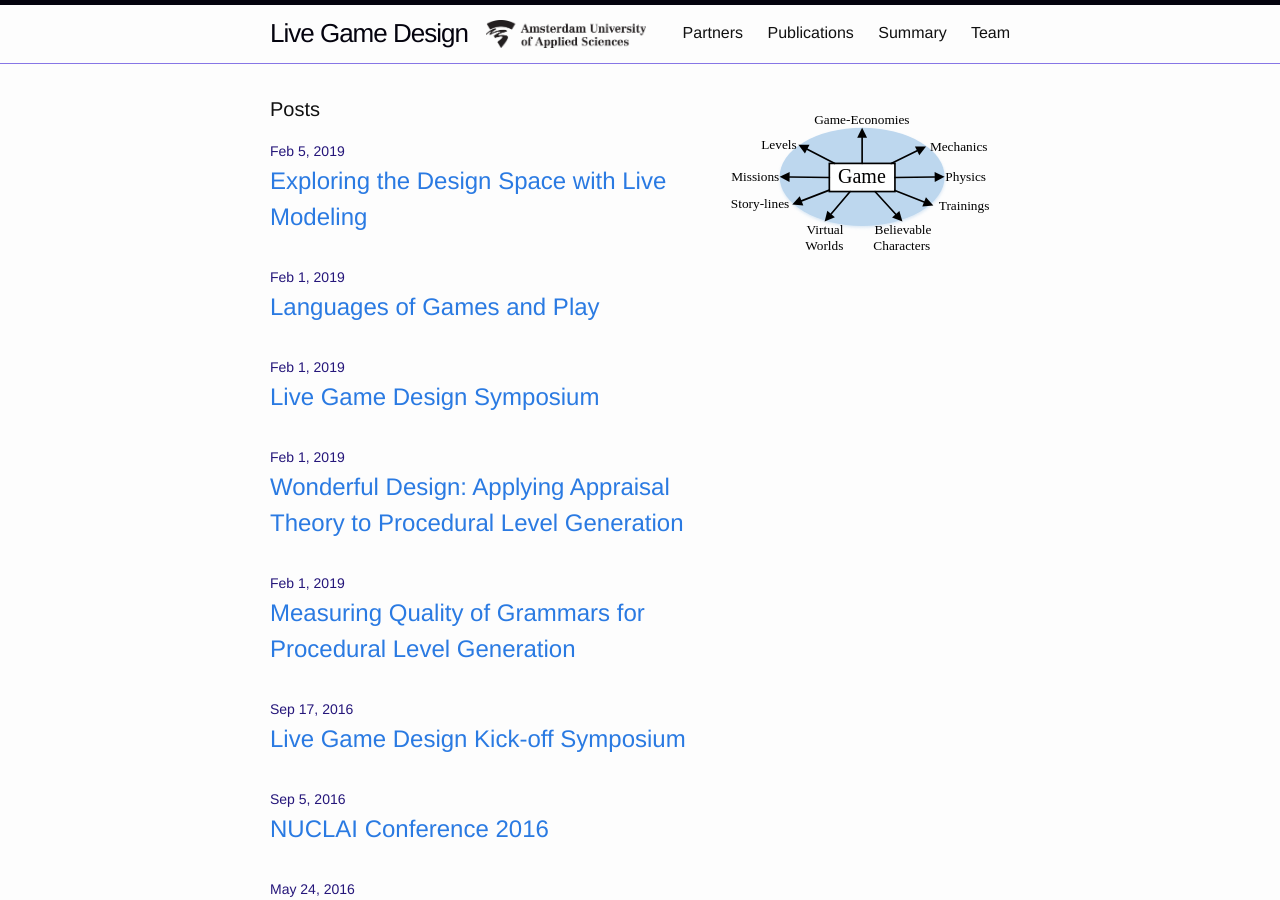
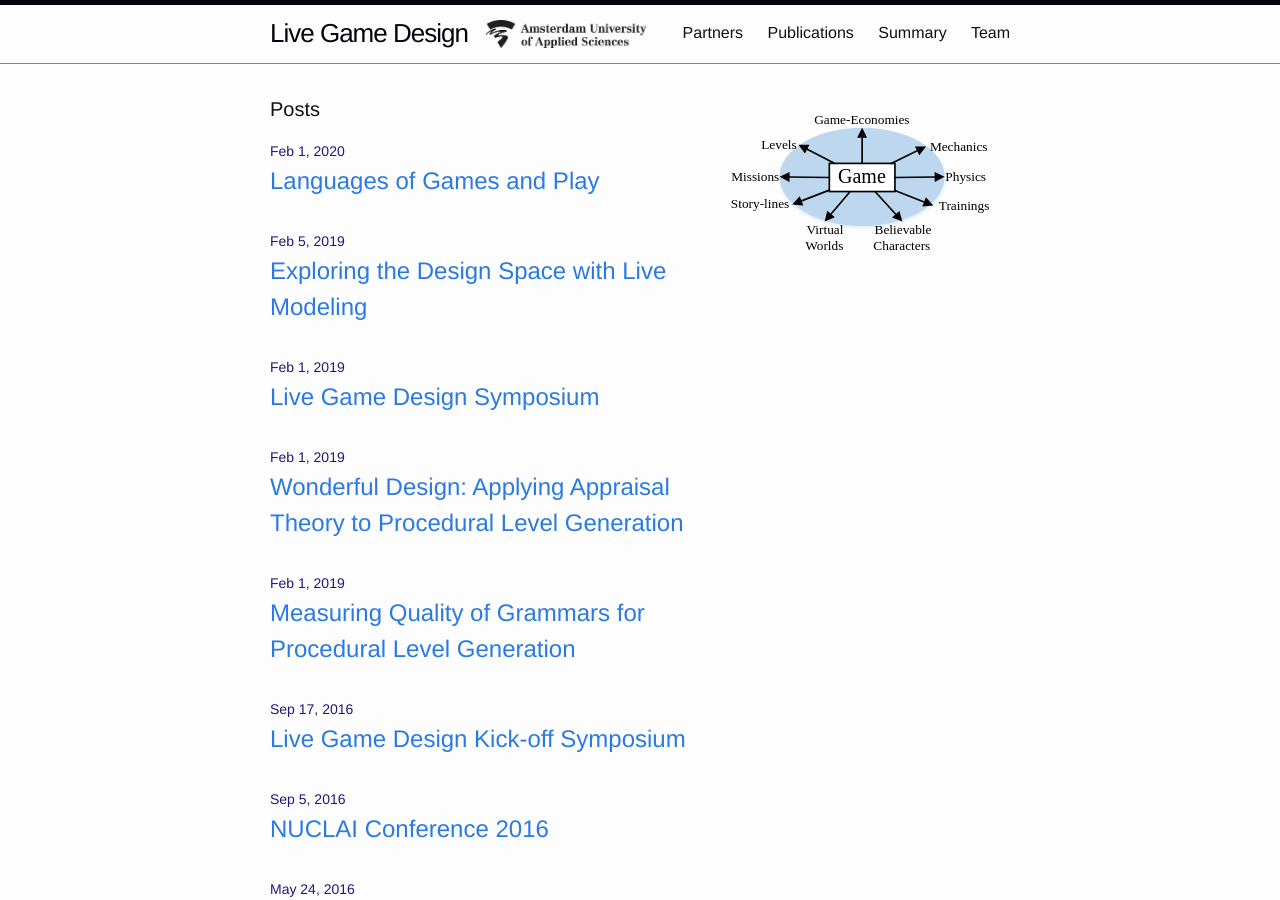
Before and after one commit to LiveGameDesign/LiveGameDesign.github.io, a Jekyll site: the page built from index.html, in a window 1280 px wide and 900 px high. Built offline with Jekyll 4.4.1, drawn with Linux system fonts in a browser that asks for light colours.

```diff
--- a/_posts/2020-01-28-Languages-of-Games-and-Play.md
+++ b/_posts/2020-01-28-Languages-of-Games-and-Play.md
@@ -1,7 +1,7 @@
 ---
 layout: post
 title:  "Languages of Games and Play"
-date:   2019-02-01 16:48:06 +0100
+date:   2020-02-01 13:50:06 +0100
 author: Riemer van Rozen, Amsterdam University of Applied Sciences
 categories: PhD defense
 ---
```
